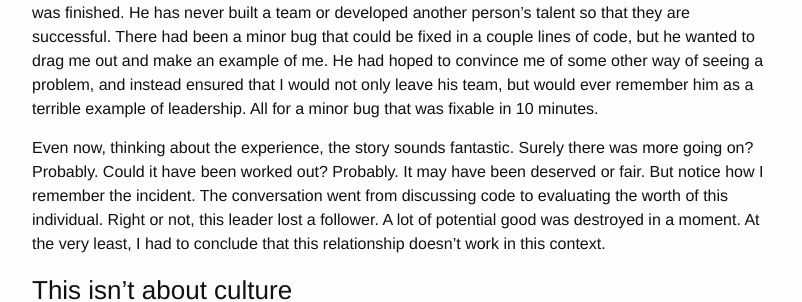
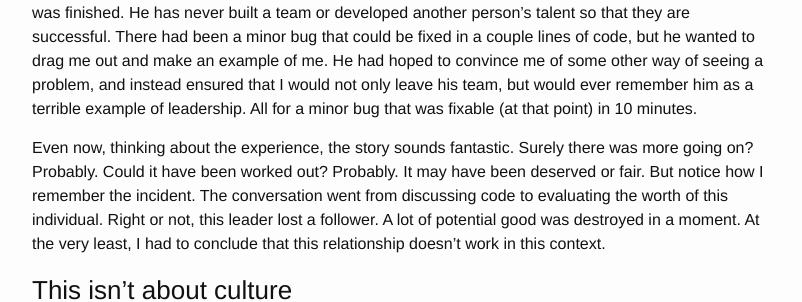
Before and after one commit to davidrichards/davidrichards.github.io, a Jekyll site: the page built from _posts/2016-5-4-where-are-we-going.markdown, in a window 1280 px wide and 900 px high, scrolled down 1417 px. Shown: the part 376-678 px from the top of the window, without its empty margins (238-1040 px from the left). Built offline with Jekyll 4.4.1, drawn with Linux system fonts in a browser that asks for light colours; some of the changed text lies outside the part shown.

Commit message:
leadership

```diff
--- a/_posts/2016-5-4-where-are-we-going.markdown
+++ b/_posts/2016-5-4-where-are-we-going.markdown
@@ -32,7 +32,7 @@ What I've seen work is respecting why the key players are at the table.  As in a
 
 A particularly loyal employee told me why he was willing to stay so long at a troubled company.  "The CEO never failed to appreciate my particular skill set.  After that, of course I'd do anything he asked."  The leader knew why this person was at the company, what brought him fulfillment and clarity.  The CEO honored that, and this talented human moved mountains for him.
 
-As a counter example, I once had a particularly caustic conversation with a superior at my organization.  He could scarcely cover the disdain he had in his voice for the solution I had delivered.  He openly mocked me in a room full of people (not in a meeting, just where a few dozen people could overhear our conversation), insinuating that I didn't know what I was talking about.  This man has never delivered a full working system in his life, not at the scale and quantity that I do.  He has never stuck with a project until it was finished.  He has never built a team or developed another person's talent so that they are successful.  There had been a minor bug that could be fixed in a couple lines of code, but he wanted to drag me out and make an example of me.  He had hoped to convince me of some other way of seeing a problem, and instead ensured that I would not only leave his team, but would ever remember him as a terrible example of leadership.  All for a minor bug that was fixable in 10 minutes.
+As a counter example, I once had a particularly caustic conversation with a superior at my organization.  He could scarcely cover the disdain he had in his voice for the solution I had delivered.  He openly mocked me in a room full of people (not in a meeting, just where a few dozen people could overhear our conversation), insinuating that I didn't know what I was talking about.  This man has never delivered a full working system in his life, not at the scale and quantity that I do.  He has never stuck with a project until it was finished.  He has never built a team or developed another person's talent so that they are successful.  There had been a minor bug that could be fixed in a couple lines of code, but he wanted to drag me out and make an example of me.  He had hoped to convince me of some other way of seeing a problem, and instead ensured that I would not only leave his team, but would ever remember him as a terrible example of leadership.  All for a minor bug that was fixable (at that point) in 10 minutes.
 
 Even now, thinking about the experience, the story sounds fantastic.  Surely there was more going on?  Probably.  Could it have been worked out?  Probably.  It may have been deserved or fair. But notice how I remember the incident.  The conversation went from discussing code to evaluating the worth of this individual.  Right or not, this leader lost a follower.  A lot of potential good was destroyed in a moment.  At the very least, I had to conclude that this relationship doesn't work in this context.
 
```
